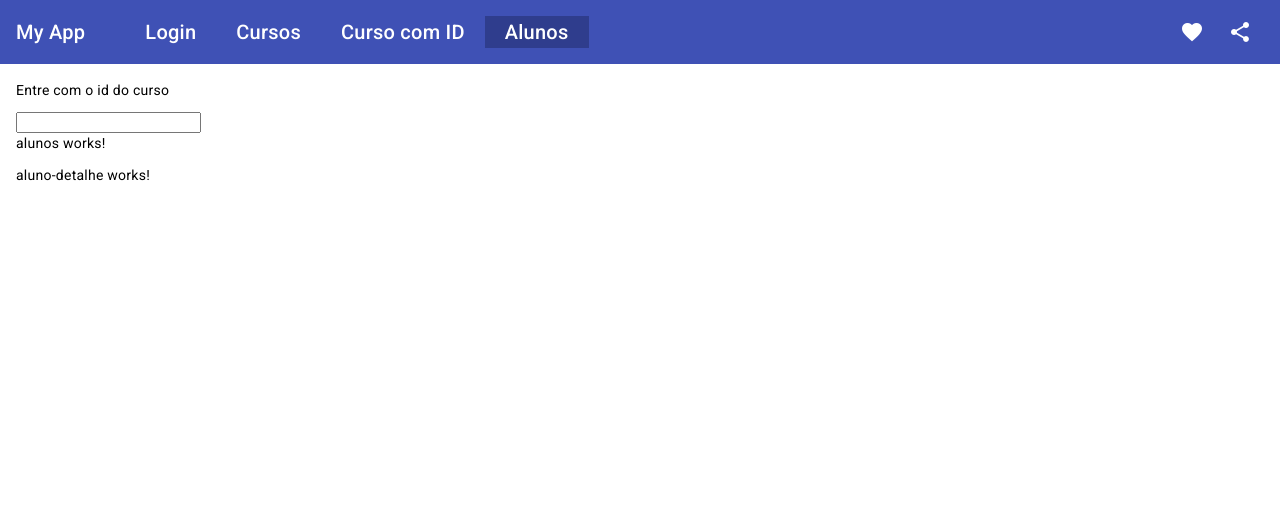
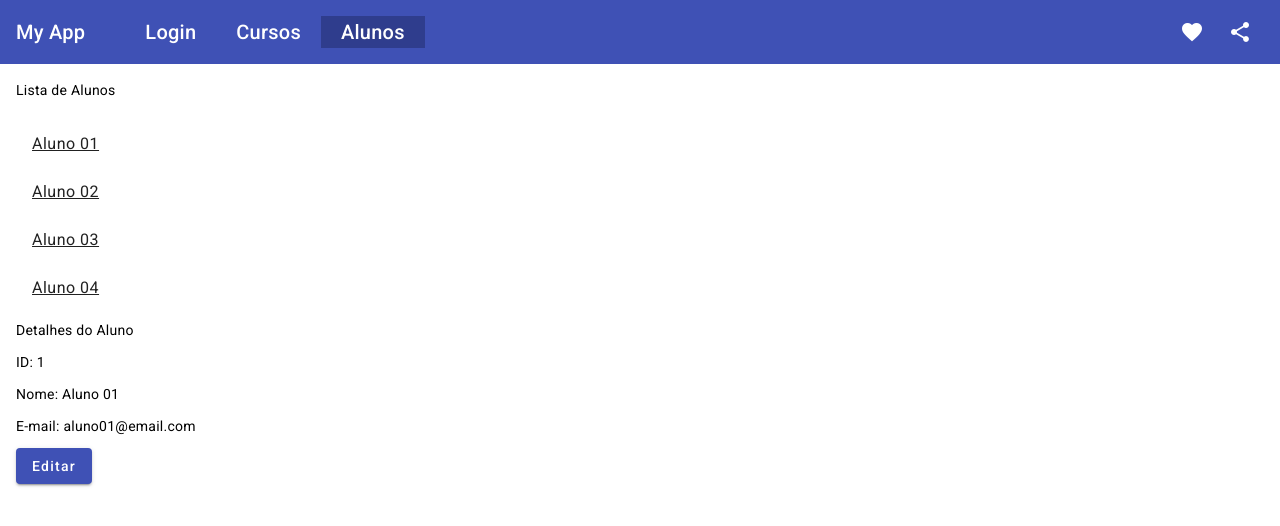
Before and after one commit to khalegjr/curso-angular-loaiane, an Angular app in the folder 07-rotas/: page /alunos/1 in a window 1280 px wide. Shown: the top 526 px of the page. Built offline with nearby package versions, Linux system fonts and the light colour scheme.

Commit message:
aula 61: rotas filhas: desenvolvendo as telas

```diff
--- a/07-rotas/src/app/alunos/aluno-detalhe/aluno-detalhe.component.html
+++ b/07-rotas/src/app/alunos/aluno-detalhe/aluno-detalhe.component.html
@@ -1 +1,9 @@
-<p>aluno-detalhe works!</p>
+<p>Detalhes do Aluno</p>
+
+<p>ID: {{ aluno.id }}</p>
+<p>Nome: {{ aluno.nome }}</p>
+<p>E-mail: {{ aluno.email }}</p>
+
+<button mat-raised-button color="primary" (click)="editarContato()">
+  Editar
+</button>
--- a/07-rotas/src/app/alunos/aluno-detalhe/aluno-detalhe.component.ts
+++ b/07-rotas/src/app/alunos/aluno-detalhe/aluno-detalhe.component.ts
@@ -1,10 +1,36 @@
-import { Component } from '@angular/core';
+import { Component, OnDestroy, OnInit } from '@angular/core';
+import { ActivatedRoute, Router } from '@angular/router';
+import { Subscription } from 'rxjs';
+import { AlunosService } from '../alunos.service';
 
 @Component({
   selector: 'app-aluno-detalhe',
   templateUrl: './aluno-detalhe.component.html',
-  styleUrls: ['./aluno-detalhe.component.scss']
+  styleUrls: ['./aluno-detalhe.component.scss'],
 })
-export class AlunoDetalheComponent {
+export class AlunoDetalheComponent implements OnInit, OnDestroy {
+  aluno: any;
+  incricao!: Subscription;
 
+  constructor(
+    private route: ActivatedRoute,
+    private router: Router,
+    private alunosService: AlunosService
+  ) {}
+
+  ngOnInit(): void {
+    this.incricao = this.route.params.subscribe((params: any) => {
+      let id = params['id'];
+
+      this.aluno = this.alunosService.getAluno(id);
+    });
+  }
+
+  ngOnDestroy(): void {
+    this.incricao.unsubscribe();
+  }
+
+  editarContato() {
+    this.router.navigate(['/alunos', this.aluno.id, 'editar']);
+  }
 }
--- a/07-rotas/src/app/alunos/aluno-form/aluno-form.component.html
+++ b/07-rotas/src/app/alunos/aluno-form/aluno-form.component.html
@@ -1 +1,5 @@
-<p>aluno-form works!</p>
+<p>Editar Aluno</p>
+<em>Faz de conta que é formulário</em>
+<p>ID: {{ aluno.id }}</p>
+<p>Nome: {{ aluno.nome }}</p>
+<p>E-mail: {{ aluno.email }}</p>
--- a/07-rotas/src/app/alunos/aluno-form/aluno-form.component.ts
+++ b/07-rotas/src/app/alunos/aluno-form/aluno-form.component.ts
@@ -1,10 +1,35 @@
 import { Component } from '@angular/core';
+import { ActivatedRoute } from '@angular/router';
+import { Subscription } from 'rxjs';
+import { AlunosService } from '../alunos.service';
 
 @Component({
   selector: 'app-aluno-form',
   templateUrl: './aluno-form.component.html',
-  styleUrls: ['./aluno-form.component.scss']
+  styleUrls: ['./aluno-form.component.scss'],
 })
 export class AlunoFormComponent {
+  aluno: any;
+  incricao!: Subscription;
 
+  constructor(
+    private route: ActivatedRoute,
+    private alunosService: AlunosService
+  ) {}
+
+  ngOnInit(): void {
+    this.incricao = this.route.params.subscribe((params: any) => {
+      let id = params['id'];
+
+      if (id == undefined) {
+        this.aluno = {};
+      } else {
+        this.aluno = this.alunosService.getAluno(id);
+      }
+    });
+  }
+
+  ngOnDestroy(): void {
+    this.incricao.unsubscribe();
+  }
 }
--- a/07-rotas/src/app/alunos/alunos.component.html
+++ b/07-rotas/src/app/alunos/alunos.component.html
@@ -1,2 +1,10 @@
-<p>alunos works!</p>
+<p>Lista de Alunos</p>
+
+<div>
+  <mat-list>
+    <mat-list-item *ngFor="let aluno of alunos">
+      <a matListItemTitle [routerLink]="[aluno.id]">{{ aluno.nome }}</a>
+    </mat-list-item>
+  </mat-list>
+</div>
 <router-outlet></router-outlet>
--- a/07-rotas/src/app/alunos/alunos.component.ts
+++ b/07-rotas/src/app/alunos/alunos.component.ts
@@ -1,10 +1,17 @@
-import { Component } from '@angular/core';
+import { Component, OnInit } from '@angular/core';
+import { AlunosService } from './alunos.service';
 
 @Component({
   selector: 'app-alunos',
   templateUrl: './alunos.component.html',
-  styleUrls: ['./alunos.component.scss']
+  styleUrls: ['./alunos.component.scss'],
 })
-export class AlunosComponent {
+export class AlunosComponent implements OnInit {
+  alunos: any[] = [];
 
+  constructor(private alunosService: AlunosService) {}
+
+  ngOnInit(): void {
+    this.alunos = this.alunosService.getAlunos();
+  }
 }
--- a/07-rotas/src/app/alunos/alunos.module.ts
+++ b/07-rotas/src/app/alunos/alunos.module.ts
@@ -1,12 +1,16 @@
 import { CommonModule } from '@angular/common';
 import { NgModule } from '@angular/core';
+import { MatButtonModule } from '@angular/material/button';
+import { MatListModule } from '@angular/material/list';
 import { AlunoDetalheComponent } from './aluno-detalhe/aluno-detalhe.component';
 import { AlunoFormComponent } from './aluno-form/aluno-form.component';
 import { AlunosComponent } from './alunos.component';
 import { AlunosRoutingModule } from './alunos.routing.module';
+import { AlunosService } from './alunos.service';
 
 @NgModule({
   declarations: [AlunosComponent, AlunoFormComponent, AlunoDetalheComponent],
-  imports: [CommonModule, AlunosRoutingModule],
+  imports: [CommonModule, AlunosRoutingModule, MatListModule, MatButtonModule],
+  providers: [AlunosService],
 })
 export class AlunosModule {}
--- /dev/null
+++ b/07-rotas/src/app/alunos/alunos.service.ts
@@ -0,0 +1,23 @@
+import { Injectable } from '@angular/core';
+
+@Injectable({
+  providedIn: 'root',
+})
+export class AlunosService {
+  private alunos: any[] = [
+    { id: 1, nome: 'Aluno 01', email: 'aluno01@email.com' },
+    { id: 2, nome: 'Aluno 02', email: 'aluno02@email.com' },
+    { id: 3, nome: 'Aluno 03', email: 'aluno03@email.com' },
+    { id: 4, nome: 'Aluno 04', email: 'aluno04@email.com' },
+  ];
+
+  getAlunos() {
+    return this.alunos;
+  }
+
+  getAluno(id: number) {
+    let aluno = this.getAlunos().find((v) => v.id == id);
+
+    return aluno;
+  }
+}
--- a/07-rotas/src/app/app.component.html
+++ b/07-rotas/src/app/app.component.html
@@ -7,9 +7,9 @@
         <li routerLinkActive="is-active">
           <a routerLink="/cursos" [queryParams]="{ pagina: 1 }">Cursos</a>
         </li>
-        <li routerLinkActive="is-active">
+        <!-- <li routerLinkActive="is-active">
           <a [routerLink]="['cursos', idCurso.value]">Curso com ID</a>
-        </li>
+        </li> -->
         <li routerLinkActive="is-active">
           <a [routerLink]="['alunos']">Alunos</a>
         </li>
@@ -36,7 +36,7 @@
 </header>
 
 <div class="content" role="main">
-  <p>Entre com o id do curso</p>
-  <input matInput #idCurso type="text" />
+  <!-- <p>Entre com o id do curso</p>
+  <input matInput #idCurso type="text" /> -->
   <router-outlet></router-outlet>
 </div>
```
Also changed, not shown: 1 other file (tests, documents, lock files or other folders).
